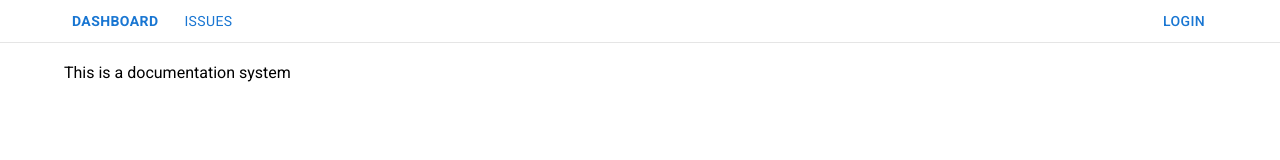
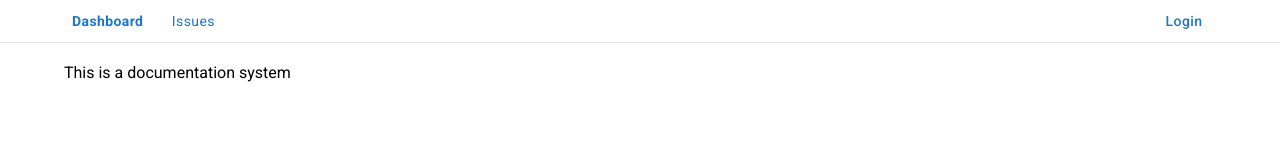
Before and after one commit to machingclee/2023-11-24-documentation-system, a Next.js app: page / in a window 1280 px wide. Shown: the top 160 px of the page. Built offline with nearby package versions, Linux system fonts and the light colour scheme.

Commit message:
modify build script

```diff
--- a/app/globals.css
+++ b/app/globals.css
@@ -2,7 +2,3 @@
 body{
   font-family: 'Roboto', sans-serif;
 }
-
-.MuiButtonBase-root{
-  text-transform: none;
-}
--- a/app/layout.tsx
+++ b/app/layout.tsx
@@ -6,12 +6,11 @@ import '@fontsource/roboto/400.css';
 import '@fontsource/roboto/500.css';
 import '@fontsource/roboto/700.css';
 import NavBar from './NavBar';
-import { Container } from '@mui/material';
+import { Box, Container } from '@mui/material';
 import Providers from './ReduxProviders';
 import { SessionProvider } from 'next-auth/react';
 import AuthProvider from './auth/Provider';
 import Spacer from '../component/Spacer';
-
 
 
 const inter = Inter({
@@ -35,7 +34,11 @@ export default function RootLayout({
       <body style={{ height: "100vh", padding: 0, margin: 0 }}>
         <AuthProvider>
           <Providers>
-            <div >
+            <Box sx={{
+              "& .MuiButtonBase-root": {
+                textTransform: "none"
+              }
+            }}>
               <NavBar />
               <div style={{ height: "calc(100vh - 42px)" }}>
                 <Container>
@@ -43,7 +46,7 @@ export default function RootLayout({
                   <div className={inter.variable}>{children}</div>
                 </Container>
               </div>
-            </div>
+            </Box>
           </Providers>
         </AuthProvider>
       </body>
--- a/package.json
+++ b/package.json
@@ -8,7 +8,7 @@
     "start:local": "env-cmd -f .env-cmdrc -e default,local next dev",
     "push": "env-cmd -f .env-cmdrc -e default,dev npx prisma db push",
     "migrate": "env-cmd -f .env-cmdrc -e default,local npx prisma migrate dev",
-    "build": "env-cmd -f .env-cmdrc -e default,dev next build",
+    "build": "next build",
     "start": "next start",
     "lint": "next lint"
   },
```
